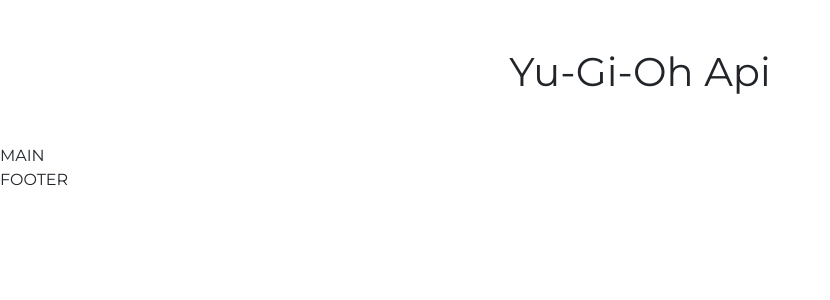
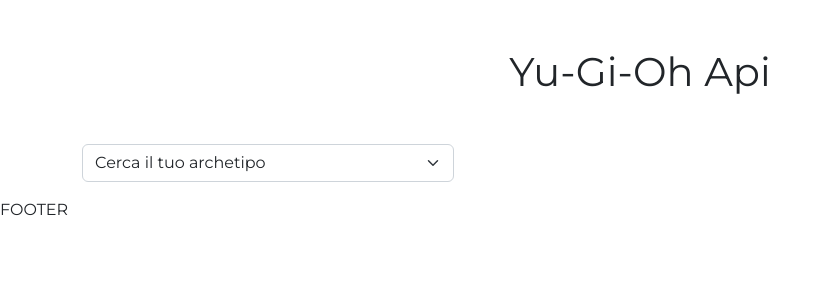
Before and after one commit to albertogioia93/vite-yu-gi-oh, a Vue app: page / in a window 1280 px wide. Shown: the top 300 px of the page, without its empty margins (0-830 px from the left). Built offline with nearby package versions, Linux system fonts and the light colour scheme.

Commit message:
creazione input select

```diff
--- a/src/components/AppMain.vue
+++ b/src/components/AppMain.vue
@@ -1,15 +1,20 @@
 <script>
+    import CharacterSearch from './CharacterSearch.vue';
     export default {
-        name: 'Header'
+        name: 'Header',
+        components: {
+            CharacterSearch
+
+        }
     }
 
 </script>
 
 <template>
-    <div>
-        MAIN
+    <main>
+        <CharacterSearch />
 
-    </div>
+    </main>
 </template>
 
 
--- /dev/null
+++ b/src/components/CharacterSearch.vue
@@ -0,0 +1,27 @@
+<script>
+export default {
+    name: 'Search'
+}
+
+</script>
+
+<template>
+    <div class="container">
+        <form>
+            <div class="mb-3 col-12 col-sm-4">
+                <label for="search-status" class="form-label d-none"></label>
+                <select class="form-select" aria-label="Default select example" id="search-status">
+                    <option selected>Cerca il tuo archetipo</option>
+                    <option value="1">One</option>
+                    <option value="2">Two</option>
+                    <option value="3">Three</option>
+                </select>
+
+            </div>
+        </form>
+
+    </div>
+</template>
+
+
+<style lang="scss" scoped></style>
```
